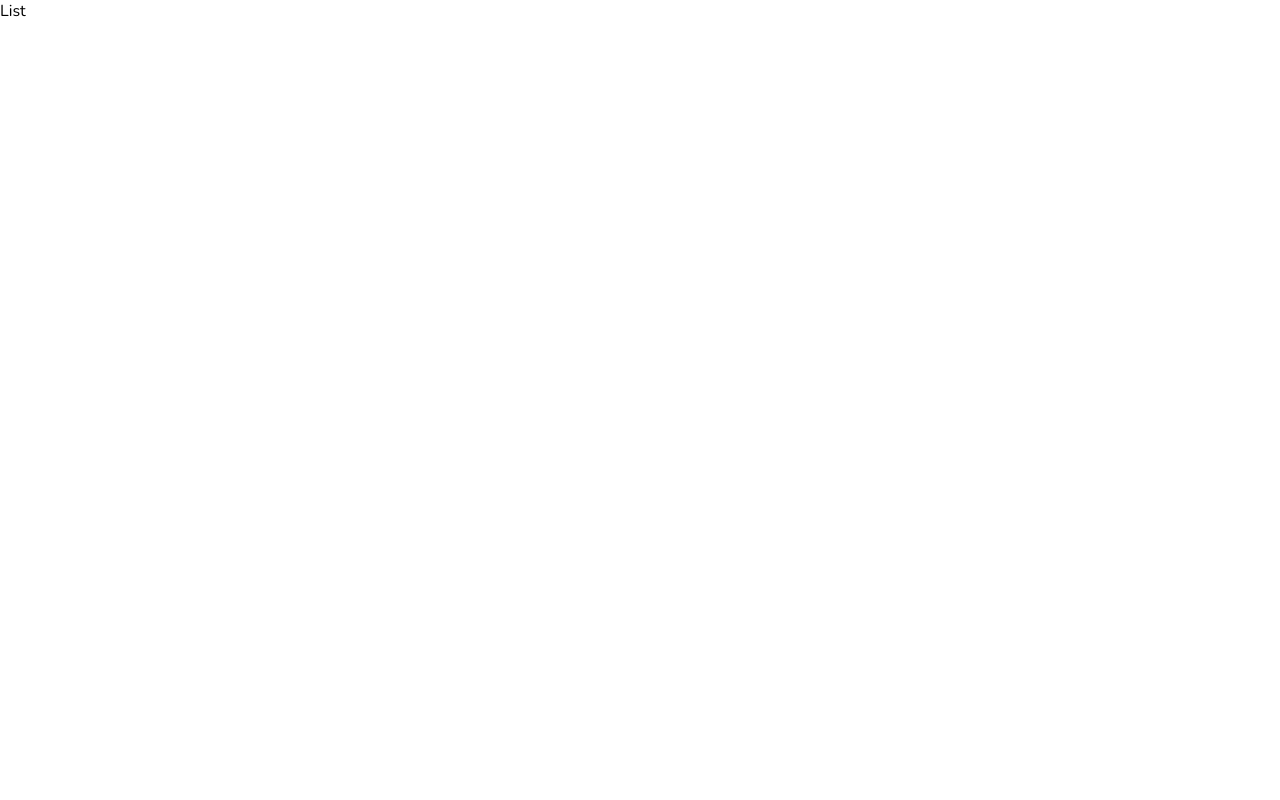
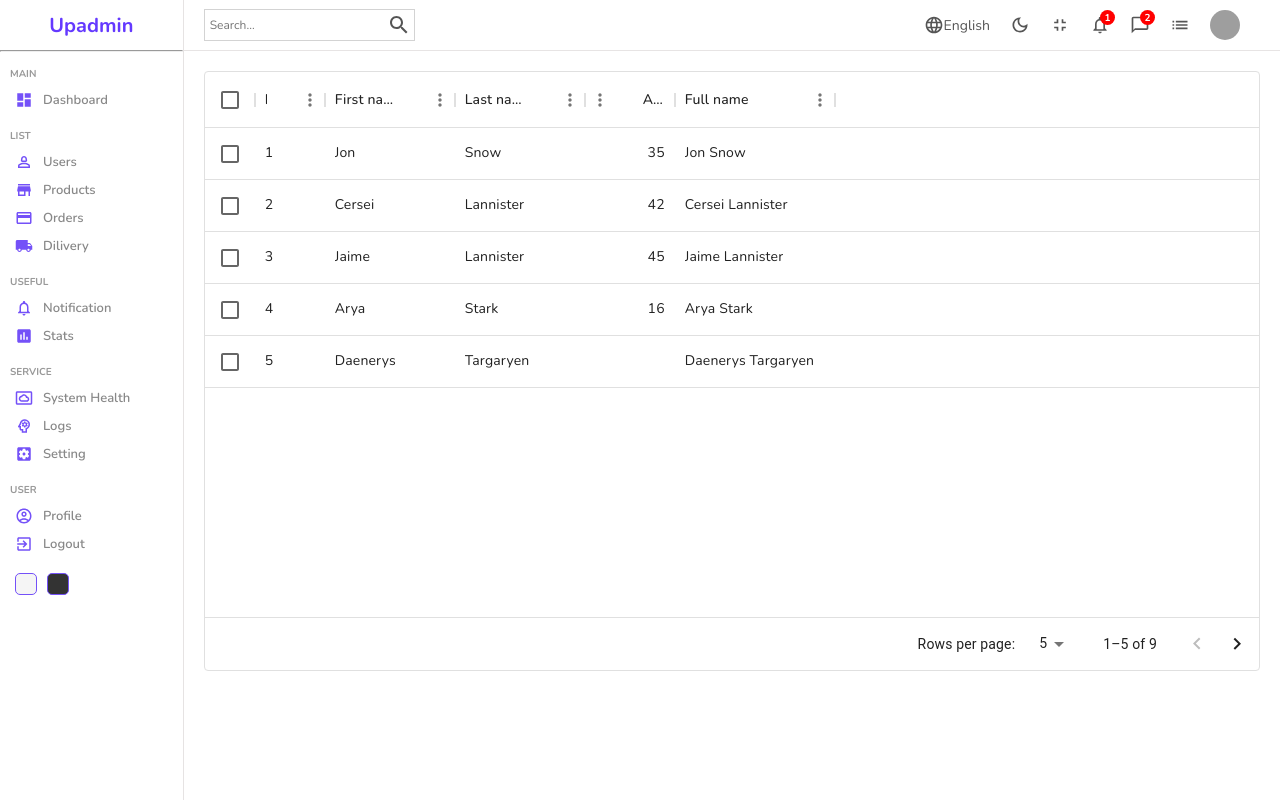
Before and after one commit to Udeesha-Prabhashana/BOOKINGAPP_MERN, a React (Create React App) app in the folder Admin/: page /users in a window 1280 px wide. Built offline with nearby package versions, Linux system fonts and the light colour scheme; grey boxes are pictures that could not be loaded.

Commit message:
Add files

```diff
--- a/Admin/package.json
+++ b/Admin/package.json
@@ -7,6 +7,7 @@
     "@emotion/styled": "^11.11.0",
     "@mui/icons-material": "^5.14.3",
     "@mui/material": "^5.14.5",
+    "@mui/x-data-grid": "^6.12.1",
     "@testing-library/jest-dom": "^5.17.0",
     "@testing-library/react": "^13.4.0",
     "@testing-library/user-event": "^13.5.0",
--- /dev/null
+++ b/Admin/src/components/datatable/Datatable.jsx
@@ -0,0 +1,56 @@
+import "./datatable.scss"
+import { DataGrid, GridColDef, GridValueGetterParams } from '@mui/x-data-grid';
+
+const columns = [
+  { field: 'id', headerName: 'ID', width: 70 },
+  { field: 'firstName', headerName: 'First name', width: 130 },
+  { field: 'lastName', headerName: 'Last name', width: 130 },
+  {
+    field: 'age',
+    headerName: 'Age',
+    type: 'number',
+    width: 90,
+  },
+  {
+    field: 'fullName',
+    headerName: 'Full name',
+    description: 'This column has a value getter and is not sortable.',
+    sortable: false,
+    width: 160,
+    valueGetter: (params) =>
+      `${params.row.firstName || ''} ${params.row.lastName || ''}`,
+  },
+];
+
+const rows = [
+  { id: 1, lastName: 'Snow', firstName: 'Jon', age: 35 },
+  { id: 2, lastName: 'Lannister', firstName: 'Cersei', age: 42 },
+  { id: 3, lastName: 'Lannister', firstName: 'Jaime', age: 45 },
+  { id: 4, lastName: 'Stark', firstName: 'Arya', age: 16 },
+  { id: 5, lastName: 'Targaryen', firstName: 'Daenerys', age: null },
+  { id: 6, lastName: 'Melisandre', firstName: null, age: 150 },
+  { id: 7, lastName: 'Clifford', firstName: 'Ferrara', age: 44 },
+  { id: 8, lastName: 'Frances', firstName: 'Rossini', age: 36 },
+  { id: 9, lastName: 'Roxie', firstName: 'Harvey', age: 65 },
+];
+
+const Datatable = () => {
+
+  return (
+      <div className="datatable">
+      <DataGrid
+        rows={rows}
+        columns={columns}
+        initialState={{
+          pagination: {
+            paginationModel: { page: 0, pageSize: 5 },
+          },
+        }}
+        pageSizeOptions={[5, 10]}
+        checkboxSelection
+      />
+    </div>
+  )
+}
+
+export default Datatable
--- /dev/null
+++ b/Admin/src/components/datatable/datatable.scss
@@ -0,0 +1,4 @@
+.datatable{
+    height: 600px;
+    padding: 20px;
+}
--- a/Admin/src/pages/list/List.jsx
+++ b/Admin/src/pages/list/List.jsx
@@ -1,8 +1,17 @@
 import "./list.scss";
+import Sidebar from "../../components/sidebar/Sidebar";
+import Navbar from "../../components/navbar/Navbar";
+import Datatable from "../../components/datatable/Datatable";
 
 const List = () => {
     return (
-        <div> List </div>
+        <div className="list">
+            <Sidebar />
+            <div className="listContainer">
+                <Navbar />
+                <Datatable/>
+            </div>
+        </div>
     )
 }
 
--- a/Admin/src/pages/list/list.scss
+++ b/Admin/src/pages/list/list.scss
@@ -0,0 +1,8 @@
+.list{
+    display: flex;
+    width: 100%;
+
+    .listContainer{
+        flex: 6;
+    }
+}
```
Also changed, not shown: 1 other file (tests, documents, lock files or other folders).
